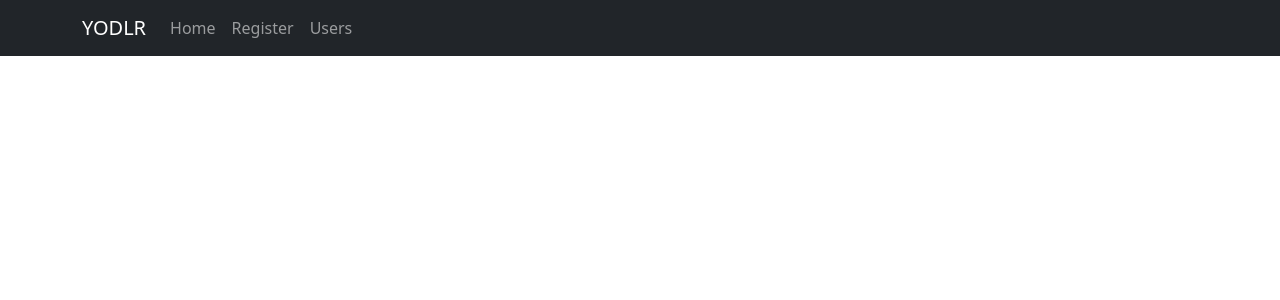
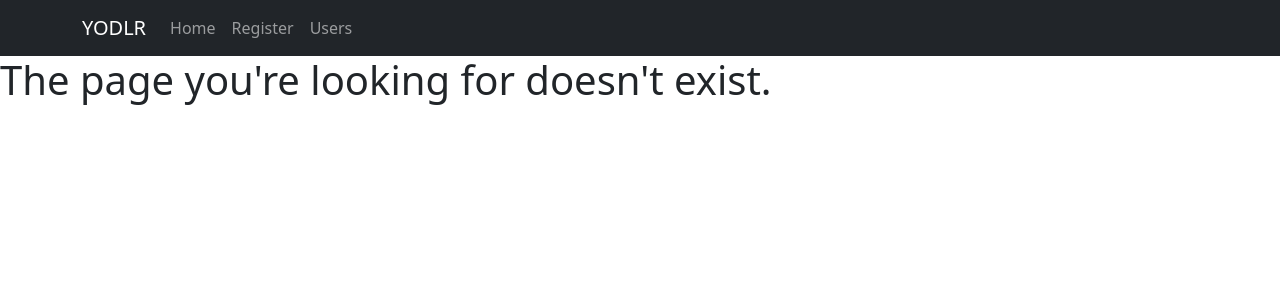
Before and after one commit to Ricardo-Lewin/yodlr-front-end, a React (Create React App) app: page / in a window 1280 px wide. Shown: the top 300 px of the page. Built offline with nearby package versions, Linux system fonts and the light colour scheme; no server answers.

Commit message:
added Not found page

```diff
--- /dev/null
+++ b/src/NotFound.js
@@ -0,0 +1,11 @@
+import React from "react";
+
+function NotFound() {
+  return (
+    <div>
+      <h1>The page you're looking for doesn't exist.</h1>
+    </div>
+  );
+}
+
+export default NotFound;
--- a/src/Routes.js
+++ b/src/Routes.js
@@ -3,6 +3,7 @@ import {Route, Switch} from "react-router-dom"
 import UserRegisterForm from "./users/UserRegisterForm";
 import UserList from "./users/UsersList";
 import UserPage from './users/UserPage';
+import NotFound from './NotFound';
 
 function Routes() {
     return (
@@ -16,6 +17,9 @@ function Routes() {
             <Route exact path = "/admin">
                 <UserList/>
             </Route>
+            <Route>
+                <NotFound/>
+            </Route>
         </Switch>
     );
   }
```
